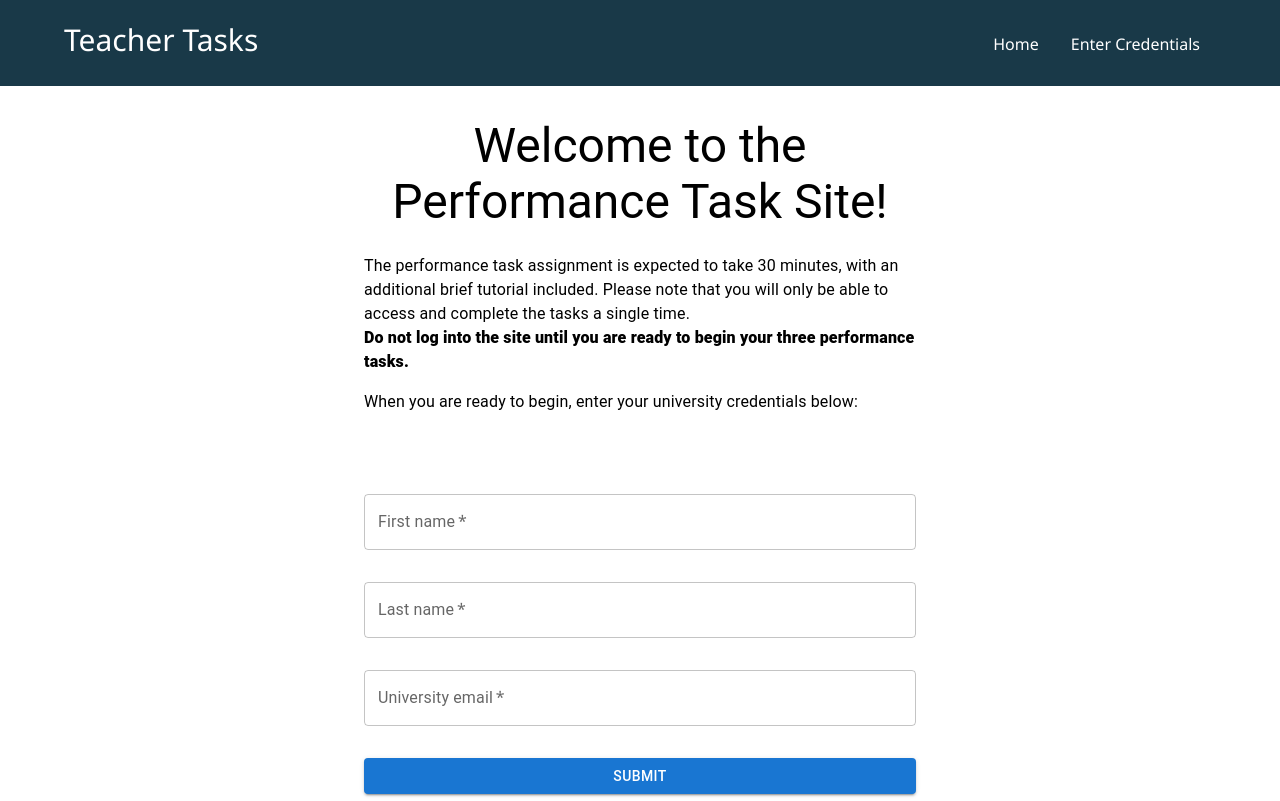
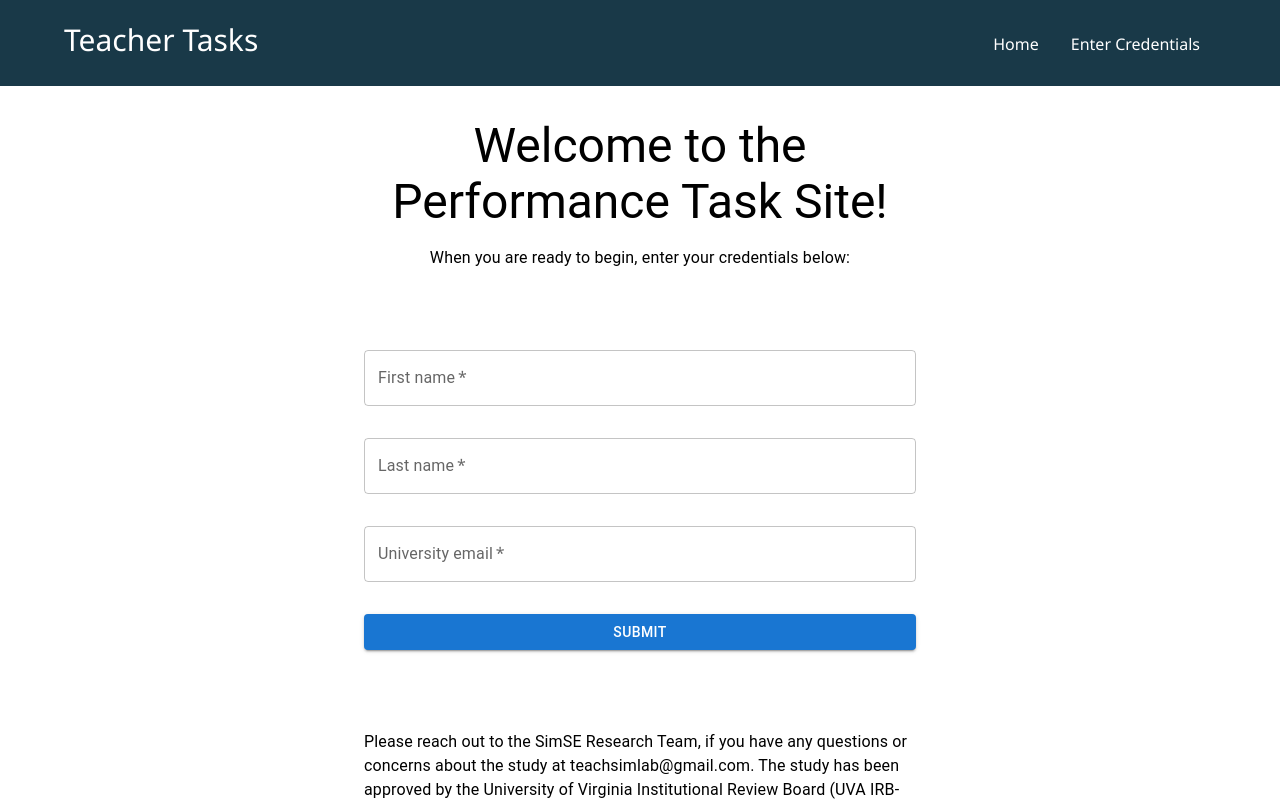
Before and after one commit to hicsail/tpat, a React (Create React App) app: page /#/login in a window 1280 px wide. Shown: the top 801 px of the page. Built offline with nearby package versions, Linux system fonts and the light colour scheme.

Commit message:
minor text change

```diff
--- a/src/pages/Login.tsx
+++ b/src/pages/Login.tsx
@@ -60,17 +60,9 @@ function Login() {
         <Typography variant="h3" textAlign={"center"}>
           Welcome to the Performance Task Site!
         </Typography>
-        <Typography variant="body1" mt={3}>
-          The performance task assignment is expected to take 30 minutes, with
-          an additional brief tutorial included. Please note that you will only
-          be able to access and complete the tasks a single time.
-          <Typography fontWeight={800}>
-            Do not log into the site until you are ready to begin your three
-            performance tasks.
-          </Typography>
-        </Typography>
-        <Typography variant="body1" mt={2}>
-          When you are ready to begin, enter your university credentials below:
+
+        <Typography variant="body1" mt={2} textAlign={"center"}>
+          When you are ready to begin, enter your credentials below:
         </Typography>
         <Stack spacing={4} mt={10} mb={10}>
           <TextField
```
